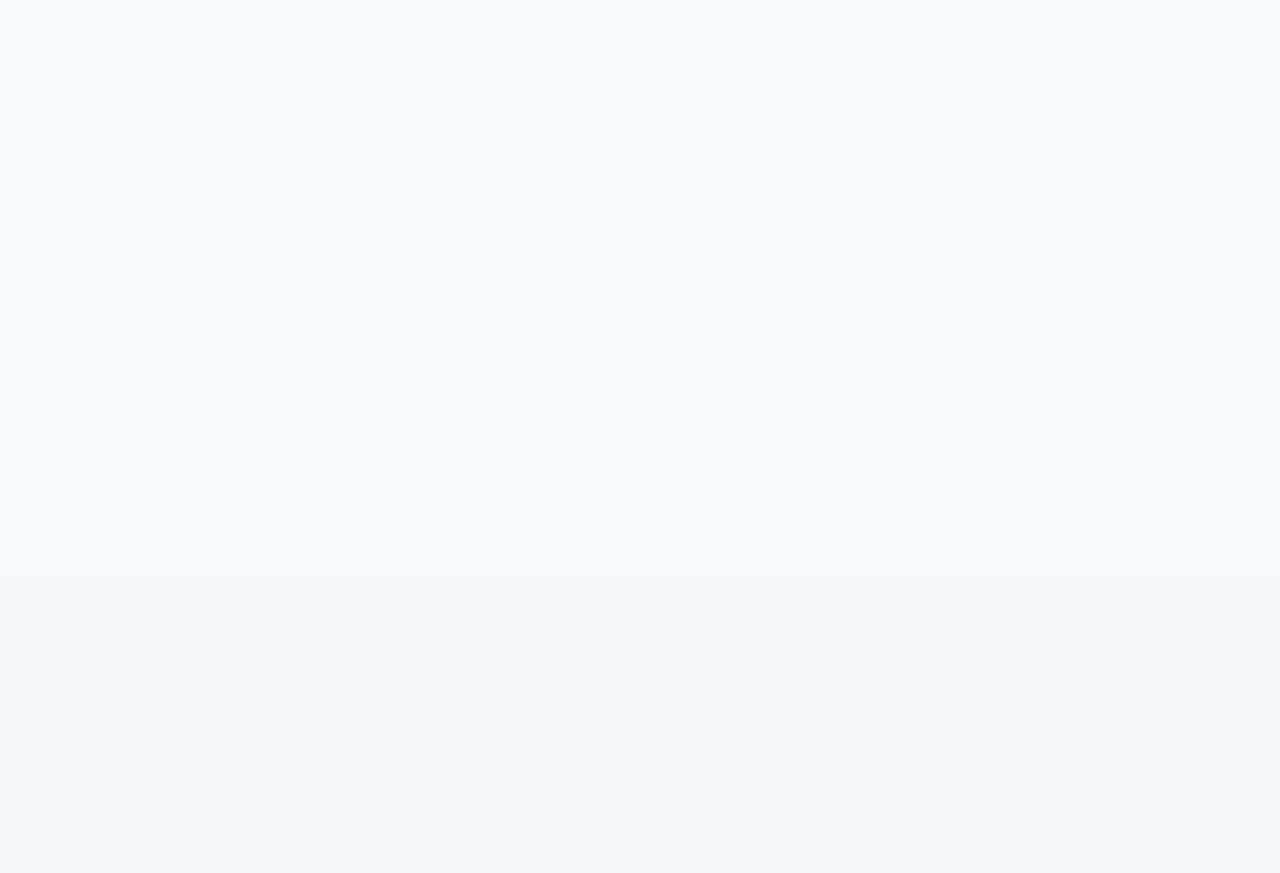
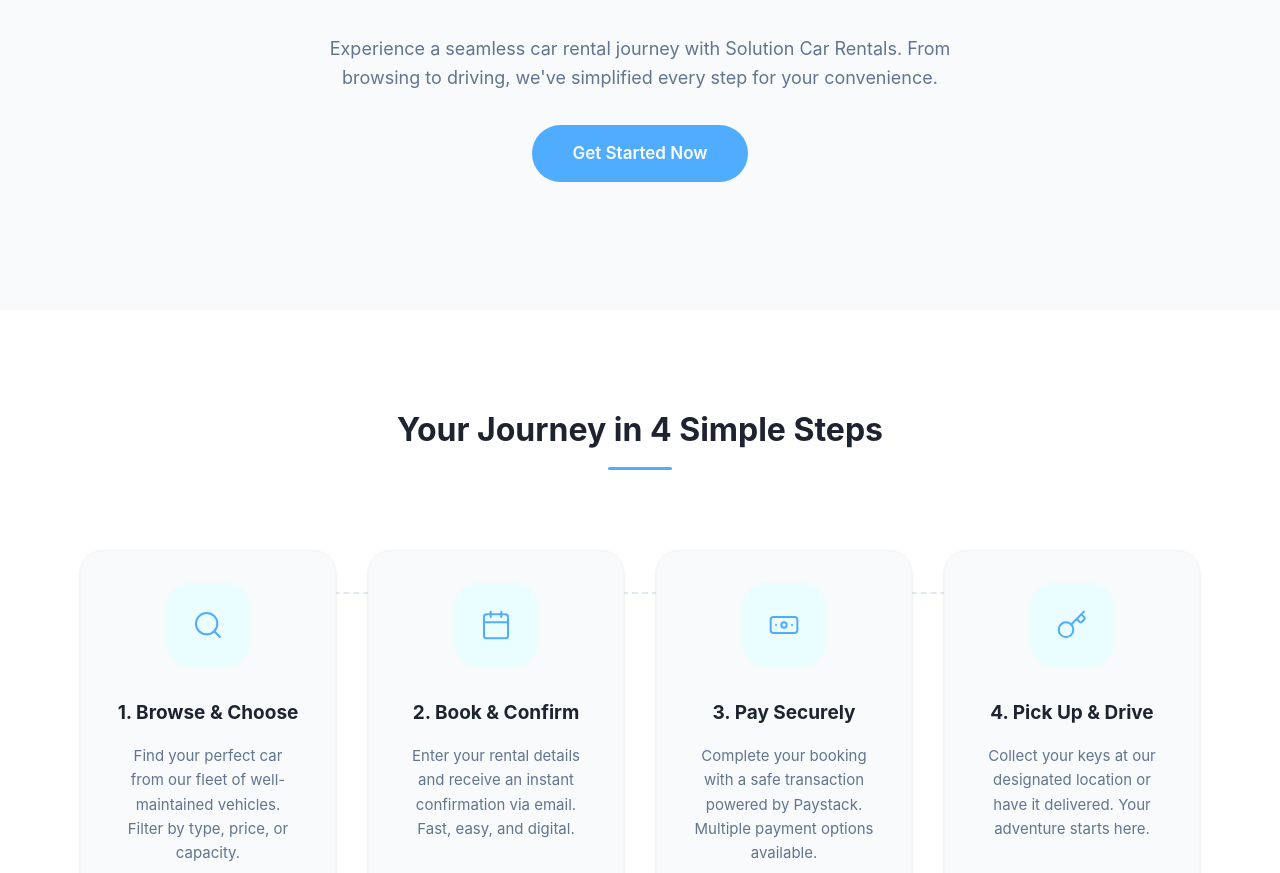
Before and after one commit to Oluwabillionz96/car-rentals-customer, a Next.js app: page /how-it-works in a window 1280 px wide. Shown: the part 224-1097 px from the top of the page. Before the commit the page ends 800 px from the top, so only its background shows below. Built offline with nearby package versions, Linux system fonts and the light colour scheme.

Commit message:
feat: implement responsive How It Works page and fix linting issues

```diff
--- a/app/(public)/cars/[id]/booking/page.tsx
+++ b/app/(public)/cars/[id]/booking/page.tsx
@@ -6,10 +6,9 @@ import Input from "@/components/input";
 import NavigationMap from "@/components/navigation-map";
 import { getCar } from "@/constants/cars";
 import { ArrowRight, Mail, Phone, User } from "lucide-react";
-import Image from "next/image";
 import { useParams, useRouter } from "next/navigation";
 import { useEffect, useState } from "react";
-import { useForm, UseFormRegisterReturn } from "react-hook-form";
+import { useForm} from "react-hook-form";
 import { zodResolver } from "@hookform/resolvers/zod";
 import * as z from "zod";
 import useBookingStore from "@/store/booking-store";
@@ -213,7 +212,7 @@ const CarBookingPage = () => {
                 <ArrowRight />
               </Button>
               <p className="text-xs text-center text-text-400">
-                By proceeding, you agree to Solution Car Rentals' Terms of
+                By proceeding, you agree to Solution Car Rentals &apos; Terms of
                 Service .
               </p>
             </div>
--- a/app/(public)/cars/[id]/page.tsx
+++ b/app/(public)/cars/[id]/page.tsx
@@ -3,7 +3,7 @@
 import { useParams, useRouter } from "next/navigation";
 import { getCar } from "@/constants/cars";
 import Image from "next/image";
-import { ArrowLeft, ChevronRight } from "lucide-react";
+import { ArrowLeft} from "lucide-react";
 import { useRef, useState } from "react";
 import Link from "next/link";
 import CarInfo from "@/components/car-info";
--- a/app/(public)/how-it-works/page.tsx
+++ b/app/(public)/how-it-works/page.tsx
@@ -1,5 +1,155 @@
+import Image from "next/image";
+import Link from "next/link";
+import { Search, Calendar, Banknote, Key, Car, Lock } from "lucide-react";
+
 const HowItWorksPage = () => {
-  return <>How It works</>;
+  const steps = [
+    {
+      id: 1,
+      desktopIcon: Search,
+      mobileIcon: Car,
+      title: "1. Browse & Choose",
+      mobileDesc: "Explore our wide range of vehicles, from compact cars to luxury SUVs. Filter by your needs and find your perfect car from our premium fleet.",
+      desktopDesc: "Find your perfect car from our fleet of well-maintained vehicles. Filter by type, price, or capacity."
+    },
+    {
+      id: 2,
+      desktopIcon: Calendar,
+      mobileIcon: Calendar,
+      title: "2. Book & Confirm",
+      mobileDesc: "Select your dates, enter your personal details, and review your booking. We'll send an instant confirmation directly to your email.",
+      desktopDesc: "Enter your rental details and receive an instant confirmation via email. Fast, easy, and digital."
+    },
+    {
+      id: 3,
+      desktopIcon: Banknote,
+      mobileIcon: Lock,
+      title: "3. Pay Securely",
+      mobileDesc: "Complete your payment using our secure checkout powered by Paystack. We support cards, bank transfers, and mobile money for your convenience.",
+      desktopDesc: "Complete your booking with a safe transaction powered by Paystack. Multiple payment options available."
+    },
+    {
+      id: 4,
+      desktopIcon: Key,
+      mobileIcon: Key,
+      title: "4. Pick Up & Drive",
+      mobileDesc: "Visit our nearest pickup point at your scheduled time. Show your ID, grab your keys, and start your journey with peace of mind.",
+      desktopDesc: "Collect your keys at our designated location or have it delivered. Your adventure starts here."
+    }
+  ];
+
+  return (
+    <div className="-mx-4 md:-mx-20 -mt-18 md:-mt-32">
+       {/* Hero Section */}
+       <div className="relative w-full md:bg-slate-50 md:py-32 py-24 flex items-center justify-center overflow-hidden">
+          {/* Mobile Background */}
+          <div className="absolute inset-0 md:hidden z-0 bg-[#161c2d]">
+             <div className="absolute inset-0 bg-[#161c2d]/70 z-10" />
+             <Image
+                src="https://lh3.googleusercontent.com/aida-public/AB6AXuDLyDuinTZ4hHj2kEBaOr2PCfWpb5Jiz0Jlt5FZiWCHQ6KnrLkSmnFQbYYEuWVdujDGWrNx_GsVjJ9ACMDG-l1l0CQpKco6BoKNZQDF8zrdWzlVk1r5Wcha1fK7U0PHbQbjOXwqk4ooNgzRSU6lbxSlGNZ2vK-px7d2LMarTS27Z2W2eTrOTw9-PSy7LP_-77L4z6jLOXA_oiu08STdri6-rCr9FvT-FMrPrncZpu17wY2HMAy8rTbg1lyQbzh7M9Sq0VC32tUenA"
+                alt="Background"
+                fill
+                priority
+                className="object-cover opacity-80"
+             />
+          </div>
+          <div className="relative z-20 flex flex-col items-center text-center px-4 max-w-4xl mx-auto lg:mt-10">
+             <h1 className="text-3xl md:text-[44px] lg:text-[56px] font-extrabold text-white md:text-[#1e2330] mb-4 md:mb-6">
+               How it Works
+             </h1>
+             <p className="text-[15px] md:text-lg text-slate-200 md:text-slate-500 mb-8 max-w-3xl px-2 leading-relaxed">
+                <span className="md:hidden">
+                   Experience a seamless car rental process in four simple steps. Find, book, and drive your perfect car today with Solution Car Rentals.
+                </span>
+                <span className="hidden md:block leading-[1.6]">
+                   Experience a seamless car rental journey with Solution Car Rentals. From<br className="hidden lg:block" />browsing to driving, we've simplified every step for your convenience.
+                </span>
+             </p>
+             <Link href="/our-cars" className="bg-[#4facfe] md:bg-[#4facfe] hover:opacity-90 text-slate-900 md:text-white font-semibold py-3 px-8 md:py-4 md:px-10 md:text-[17px] rounded-full transition-opacity inline-block">
+                <span className="md:hidden">Get Started</span>
+                <span className="hidden md:inline">Get Started Now</span>
+             </Link>
+          </div>
+       </div>
+
+       {/* Steps Section */}
+       <div className="bg-slate-50 md:bg-white py-12 md:py-24 px-4 md:px-20 mx-0">
+          <div className="max-w-[1280px] mx-auto bg-slate-50 md:bg-transparent">
+             <div className="text-center mb-10 md:mb-20">
+                <h2 className="text-[22px] md:text-[32px] font-bold text-slate-900 mb-2 md:mb-4">
+                   <span className="md:hidden">Our Simple Process</span>
+                   <span className="hidden md:block relative inline-block pb-4 text-[#1e2330]">
+                      Your Journey in 4 Simple Steps
+                      <div className="absolute bottom-0 left-1/2 -translate-x-1/2 w-16 h-[3px] bg-[#4facfe] rounded-full"></div>
+                   </span>
+                </h2>
+             </div>
+
+             {/* Desktop & Tablet Grid */}
+             <div className="hidden md:grid grid-cols-2 lg:grid-cols-4 gap-6 lg:gap-8 relative">
+                {/* Connecting Dotted Line (Hidden on tablet, shown on desktop) */}
+                <div className="hidden lg:block absolute top-[42px] left-[12%] right-[12%] h-[2px] border-t-2 border-dashed border-slate-200 z-0"></div>
+
+                {steps.map((step) => (
+                  <div key={step.id} className="bg-[#f8fafc] rounded-[24px] p-6 lg:p-8 text-center relative z-10 flex flex-col items-center shadow-sm border border-slate-100/50">
+                     <div className="w-[72px] h-[72px] lg:w-[84px] lg:h-[84px] bg-[#eafdff] rounded-[24px] flex items-center justify-center mb-6 lg:mb-8 text-[#4facfe]">
+                        <step.desktopIcon size={32} strokeWidth={1.5} className="w-7 h-7 lg:w-8 lg:h-8" />
+                     </div>
+                     <h3 className="font-bold text-[#1e2330] mb-3 lg:mb-4 text-[17px] lg:text-[19px]">{step.title}</h3>
+                     <p className="text-slate-500 text-[14px] lg:text-[15px] leading-relaxed px-1">{step.desktopDesc}</p>
+                  </div>
+                ))}
+             </div>
+
+             {/* Mobile Vertical List */}
+             <div className="md:hidden flex flex-col space-y-10 relative pt-2">
+                <div className="absolute left-[31px] top-6 bottom-16 w-[2px] bg-[#eafdff]"></div>
+
+                {steps.map((step) => (
+                  <div key={step.id} className="flex gap-5 relative z-10 w-full pl-2 pr-2">
+                     <div className="shrink-0 flex flex-col items-center">
+                        <div className="w-12 h-12 bg-[#4facfe] rounded-full flex items-center justify-center text-white shadow-md z-10 relative shadow-sky-400/20">
+                           <step.mobileIcon size={20} strokeWidth={2.5} />
+                        </div>
+                     </div>
+                     <div className="pt-1 w-full pb-2">
+                        <h3 className="font-bold text-[#1e2330] text-[17px] mb-2">{step.title}</h3>
+                        <p className="text-slate-500 text-[14px] leading-relaxed mb-4">{step.mobileDesc}</p>
+                     </div>
+                  </div>
+                ))}
+             </div>
+          </div>
+       </div>
+
+       {/* Ready to Start Section */}
+       <div className="py-12 md:py-24 px-4 md:px-20 mx-4 md:mx-0 pb-20 md:pb-32 max-w-[1400px] md:mx-auto">
+          {/* Mobile version */}
+          <div className="md:hidden bg-[#eaf4fe] rounded-3xl p-8 text-center flex flex-col items-center shadow-sm">
+             <h2 className="text-2xl font-bold text-slate-900 mb-3">Ready to start?</h2>
+             <p className="text-slate-600 mb-8 max-w-[280px] text-[15px] leading-relaxed">
+                 Join thousands of happy customers and get on the road today.
+             </p>
+             <Link href="/our-cars" className="bg-[#4facfe] hover:opacity-90 text-slate-900 font-bold py-3.5 px-8 rounded-full w-[200px] transition-opacity text-[15px] inline-block">
+                Browse Cars
+             </Link>
+          </div>
+
+          {/* Desktop & Tablet version */}
+          <div className="hidden md:flex bg-[#161c2d] rounded-[32px] py-16 lg:py-[72px] px-12 lg:px-20 flex-col items-center justify-center text-center">
+             <h2 className="text-[36px] lg:text-[44px] font-bold text-white mb-4 lg:mb-6">Ready to start?</h2>
+             <p className="text-[#4facfe] mb-10 lg:mb-12 text-[17px] lg:text-[19px] max-w-2xl font-medium">
+                Join thousands of happy customers and get the best rates on your next rental today.
+             </p>
+             <div className="flex flex-row gap-4 lg:gap-5">
+                <Link href="/our-cars" className="bg-[#4facfe] hover:opacity-90 text-slate-900 font-bold py-3.5 px-8 lg:py-4 lg:px-10 rounded-full transition-opacity text-[15px] lg:text-[17px] inline-block">
+                   Browse Fleet
+                </Link>
+             </div>
+          </div>
+       </div>
+    </div>
+  );
 };
 
 export default HowItWorksPage;
--- a/app/(public)/our-cars/page.tsx
+++ b/app/(public)/our-cars/page.tsx
@@ -1,4 +1,3 @@
-import AvailableCars from "@/components/available-cars";
 import CarGrid from "@/components/car-grid";
 
 const OurCars = () => {
--- a/components/date-selection.tsx
+++ b/components/date-selection.tsx
@@ -1,4 +1,4 @@
-import { Dispatch, SetStateAction, useState } from "react";
+import { Dispatch, SetStateAction} from "react";
 import DatePicker from "./date-picker";
 import { ArrowLeft } from "lucide-react";
 import { Car } from "@/constants/cars";
--- a/components/hero-section.tsx
+++ b/components/hero-section.tsx
@@ -53,7 +53,7 @@ const HeroSection = () => {
             Rent a Car in <span className="text-primary">Nigeria</span>
           </h1>
           <p className="text-xl text-text-200 max-w-xl">
-            Experience seamless mobility with Nigeria's most trusted fleet.
+            Experience seamless mobility with Nigeria&apos;s most trusted fleet.
             Easy, professional, and reliable.
           </p>
           <div className="flex flex-row gap-4 pt-2">
--- a/store/booking-store.ts
+++ b/store/booking-store.ts
@@ -43,7 +43,7 @@ const useBookingStore = create<BookingStore>((set) => ({
   },
   addBooking(bookingDetails) {
     localStorage.setItem("booking", JSON.stringify(bookingDetails));
-    set((state) => ({ booking: bookingDetails }));
+    set(() => ({ booking: bookingDetails }));
   },
 }));
 
```
Also changed, not shown: components/date-picker.tsx (+9 -9 lines).
